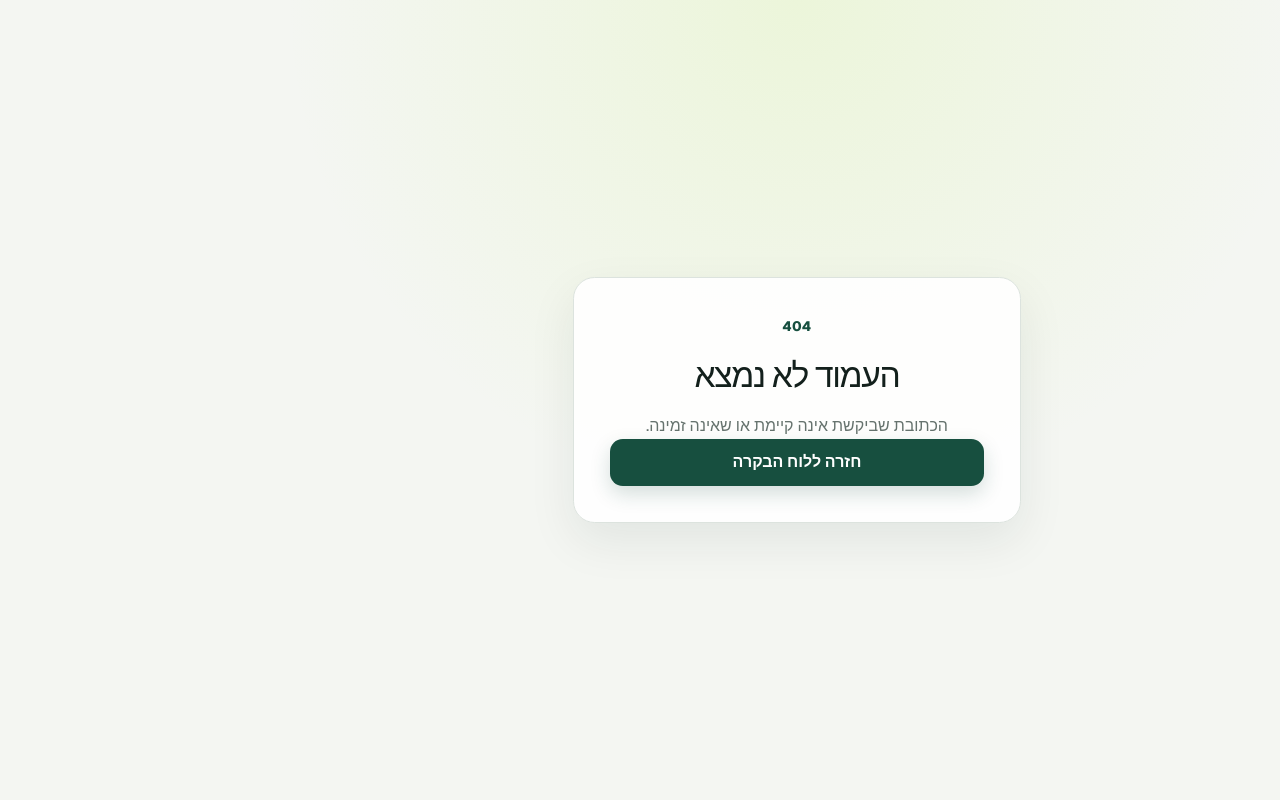
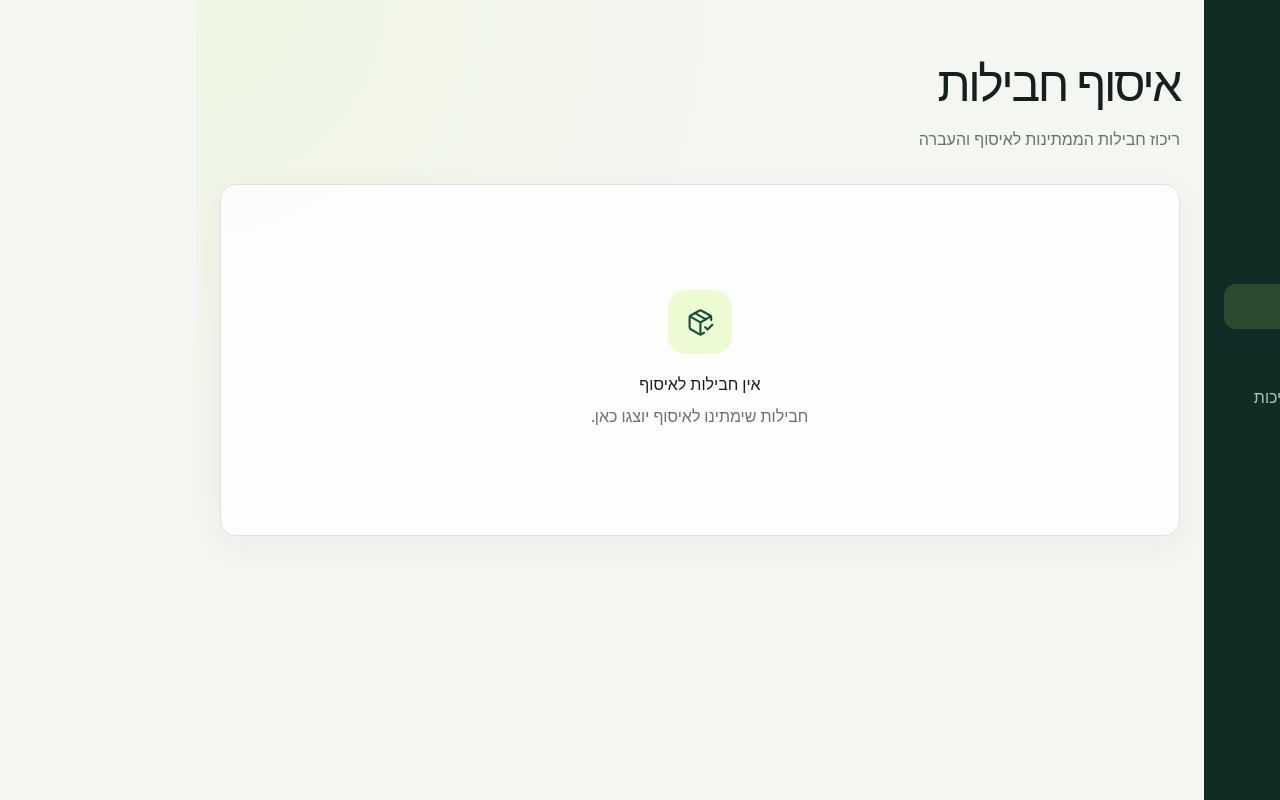
Before and after one commit to NotIMaestro/SouthOperation, a Next.js app in the folder client/: page /pickup in a window 1280 px wide. Before the commit this address had no page. Built offline with nearby package versions, Linux system fonts and the light colour scheme.

Commit message:
Organize transfer workflow navigation

```diff
--- a/client/src/app/(secure)/layout.tsx
+++ b/client/src/app/(secure)/layout.tsx
@@ -1,9 +1,5 @@
 import { AppShell } from "@/components/app-shell";
 
 export default async function SecureLayout({ children }: { children: React.ReactNode }) {
-  return (
-    <AppShell userName="משתמש מקומי">
-      {children}
-    </AppShell>
-  );
+  return <AppShell>{children}</AppShell>;
 }
--- /dev/null
+++ b/client/src/app/(secure)/logistics/page.tsx
@@ -0,0 +1,20 @@
+import { Waypoints } from "lucide-react";
+
+import { EmptyState } from "@/components/empty-state";
+import { PageHeader } from "@/components/page-header";
+
+export default function LogisticsPage() {
+  return (
+    <main className="page-shell">
+      <PageHeader
+        title="הצגת לוגיסטיקה"
+        description="תמונת מצב של תהליכי הלוגיסטיקה והמשימות הפעילות"
+      />
+      <EmptyState
+        icon={Waypoints}
+        title="אין נתוני לוגיסטיקה להצגה"
+        description="נתוני לוגיסטיקה יוצגו כאן לאחר חיבור הנתונים."
+      />
+    </main>
+  );
+}
--- a/client/src/app/(secure)/memberships/page.tsx
+++ b/client/src/app/(secure)/memberships/page.tsx
@@ -3,5 +3,5 @@ import { EmptyState } from "@/components/empty-state";
 import { PageHeader } from "@/components/page-header";
 
 export default function MembershipsPage() {
-  return <main className="page-shell"><PageHeader title="הרשאות ושיוכים" description="גישה מצומצמת לפי תפקיד וקבוצה" /><EmptyState icon={UsersRound} title="אין שיוכים להצגה" description="מנהלים יוכלו להזמין משתמשים ולשייך אותם לקבוצות מורשות." /></main>;
+  return <main className="page-shell"><PageHeader title="הצגת בכירים" description="גישה מצומצמת לפי תפקיד וקבוצה" /><EmptyState icon={UsersRound} title="אין שיוכים להצגה" description="מנהלים יוכלו להזמין משתמשים ולשייך אותם לקבוצות מורשות." /></main>;
 }
--- /dev/null
+++ b/client/src/app/(secure)/pickup/page.tsx
@@ -0,0 +1,17 @@
+import { PackageCheck } from "lucide-react";
+
+import { EmptyState } from "@/components/empty-state";
+import { PageHeader } from "@/components/page-header";
+
+export default function PickupPage() {
+  return (
+    <main className="page-shell">
+      <PageHeader title="איסוף חבילות" description="ריכוז חבילות הממתינות לאיסוף והעברה" />
+      <EmptyState
+        icon={PackageCheck}
+        title="אין חבילות לאיסוף"
+        description="חבילות שימתינו לאיסוף יוצגו כאן."
+      />
+    </main>
+  );
+}
--- /dev/null
+++ b/client/src/app/(secure)/receiving/page.tsx
@@ -0,0 +1,17 @@
+import { PackageOpen } from "lucide-react";
+
+import { EmptyState } from "@/components/empty-state";
+import { PageHeader } from "@/components/page-header";
+
+export default function ReceivingPage() {
+  return (
+    <main className="page-shell">
+      <PageHeader title="קבלת חבילות" description="קליטת חבילות שהגיעו ליעדן ובדיקתן" />
+      <EmptyState
+        icon={PackageOpen}
+        title="אין חבילות ממתינות לקבלה"
+        description="חבילות שיגיעו ליעדן וימתינו לקליטה יופיעו כאן."
+      />
+    </main>
+  );
+}
--- a/client/src/app/(secure)/transport/page.tsx
+++ b/client/src/app/(secure)/transport/page.tsx
@@ -200,7 +200,7 @@ export default function TransportPage() {
   return (
     <main className="page-shell">
       <PageHeader
-        title="הובלה"
+        title="הובלת חבילות"
         description="תכנון, מעקב וניהול משימות שינוע במערכת"
         action={
           <button aria-label="יצירת משימת הובלה" className="button primary" onClick={() => setIsCreateOpen(true)} type="button">
--- a/client/src/app/globals.css
+++ b/client/src/app/globals.css
@@ -38,6 +38,10 @@ svg { width: 1.15rem; height: 1.15rem; stroke-width: 1.8; }
   font-weight: 700;
   letter-spacing: -0.02em;
 }
+
+.brand-copy { display: grid; gap: 0.18rem; }
+.brand-copy strong, .brand-copy small { display: block; }
+.brand-copy small { color: rgba(255,255,255,0.62); font-size: 0.72rem; font-weight: 500; }
 
 .brand-mark {
   display: grid;
--- a/client/src/components/app-shell.tsx
+++ b/client/src/components/app-shell.tsx
@@ -1,11 +1,10 @@
 import {
-  LayoutDashboard,
   Menu,
+  PackageCheck,
+  PackageOpen,
   QrCode,
-  ScanLine,
   ShieldCheck,
   Truck,
-  UsersRound,
   Waypoints,
 } from "lucide-react";
 import Link from "next/link";
@@ -13,15 +12,40 @@ import Link from "next/link";
 import { NavigationLink } from "./navigation-link";
 
 const links = [
-  { href: "/dashboard", label: "לוח בקרה", icon: LayoutDashboard },
-  { href: "/memberships", label: "הרשאות", icon: UsersRound },
-  { href: "/scan-package", label: "סריקת חבילה", icon: ScanLine },
-  { href: "/transport", label: "הובלה", icon: Truck },
+  { href: "/packing", label: "אריזת חבילות", icon: PackageCheck },
+  { href: "/transport", label: "הובלת חבילות", icon: Truck },
+  { href: "/receiving", label: "קבלת חבילות", icon: PackageOpen },
+  { href: "/pickup", label: "איסוף חבילות", icon: PackageCheck },
 ];
+
+const managementLinks = [
+  { href: "/packing", label: "סטטוס חבילות משוייכות", icon: PackageCheck },
+  { href: "/memberships", label: "הצגת בכירים", icon: Waypoints },
+  { href: "/logistics", label: "הצגת לוגיסטיקה", icon: Waypoints },
+];
+
+function localGreeting() {
+  const hour = Number(
+    new Intl.DateTimeFormat("he-IL", {
+      hour: "2-digit",
+      hourCycle: "h23",
+      timeZone: "Asia/Jerusalem",
+    }).format(new Date()),
+  );
+
+  if (hour < 12) return "בוקר טוב משתמש";
+  if (hour < 18) return "צהריים טובים משתמש";
+  return "ערב טוב משתמש";
+}
 
 function Navigation() {
   return <>
+    <span className="nav-section-label">תהליך העברה</span>
     {links.map(({ href, label, icon: Icon }) => (
+      <NavigationLink href={href} key={href}><Icon aria-hidden="true" /><span>{label}</span></NavigationLink>
+    ))}
+    <span className="nav-section-label">ניהול ובקרה</span>
+    {managementLinks.map(({ href, label, icon: Icon }) => (
       <NavigationLink href={href} key={href}><Icon aria-hidden="true" /><span>{label}</span></NavigationLink>
     ))}
     <span className="nav-section-label">פיתוח / הדגמה</span>
@@ -31,27 +55,21 @@ function Navigation() {
 
 export function AppShell({
   children,
-  userName,
 }: {
   children: React.ReactNode;
-  userName: string;
 }) {
   return (
     <div className="app-frame">
       <aside className="sidebar">
         <Link className="brand" href="/dashboard">
           <span className="brand-mark"><Waypoints aria-hidden="true" /></span>
-          <span>מעבר דרומה</span>
+          <span className="brand-copy"><strong>מעבר דרומה</strong><small>{localGreeting()}</small></span>
         </Link>
         <nav className="side-nav" aria-label="ניווט במערכת">
           <Navigation />
         </nav>
         <div className="sidebar-footer">
           <span className="secure-chip"><ShieldCheck aria-hidden="true" /> חיבור מאובטח</span>
-          <div className="sidebar-user">
-            <span className="avatar">מ</span>
-            <span><strong>{userName}</strong><small>מצב מקומי</small></span>
-          </div>
         </div>
       </aside>
       <div className="workspace">
```
